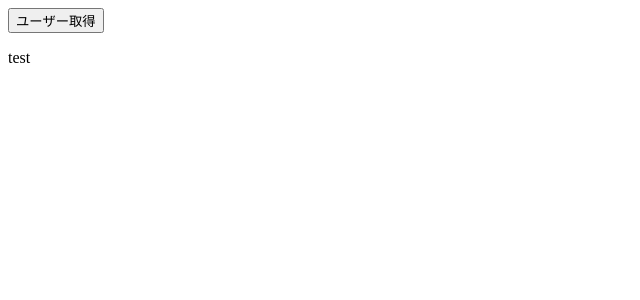
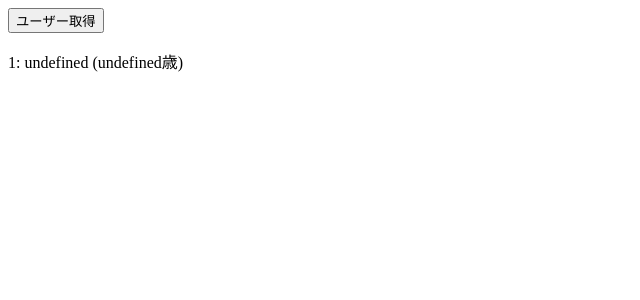
Before and after one commit to otsuboDesi/React-practice, a React (Create React App) app: page / in a window 1280 px wide. Shown: the top 300 px of the page, without its empty margins (0-640 px from the left). Built offline with nearby package versions, Linux system fonts and the light colour scheme.

Commit message:
Add: カスタムフックの実装

```diff
--- a/src/App.jsx
+++ b/src/App.jsx
@@ -1,11 +1,8 @@
-import { useState } from "react";
 import { useFetchUsers } from "./hooks/useFetchUser";
 
 export const App = () => {
-  const { userList, onClickFetchUser } = useFetchUsers();
+  const { userList, isError, isLoading, onClickFetchUser } = useFetchUsers();
   console.log(userList);
-  const [isLoading, setIsLoading] = useState(false);
-  const [isError, setIsError] = useState(false);
 
   return (
     <div>
@@ -16,10 +13,9 @@ export const App = () => {
       {isLoading ? (
         <p>データ取得中です</p>
       ) : (
-        // userList.map((user) => (
-        //   <p key={user.id}>{`${user.id}: ${user.name} (${user.age}歳)`}</p>
-        // ))
-        <p>test</p>
+        userList.map((user) => (
+          <p key={user.id}>{`${user.id}: ${user.name} (${user.age}歳)`}</p>
+        ))
       )}
     </div>
   );
--- a/src/hooks/useFetchUser.js
+++ b/src/hooks/useFetchUser.js
@@ -1,31 +1,35 @@
 import { useState } from "react";
+import axios from "axios";
 
 export const useFetchUsers = () => {
   const [userList, setUserList] = useState([{ id: 1 }]);
+  const [isLoading, setIsLoading] = useState(false);
+  const [isError, setIsError] = useState(false);
 
   // ユーザー取得ボタン押下アクション
-  const onClickFetchUser = () => alert("run function");
-  // // ボタン押下時にローディングフラグ on、エラーフラグ off
-  // setIsLoading(true);
-  // setIsError(false);
+  const onClickFetchUser = () => {
+    // ボタン押下時にローディングフラグ on、エラーフラグ off
+    setIsLoading(true);
+    setIsError(false);
 
-  // // API の実行
-  // axios
-  //   .get("https://example.com/users")
-  //   .then((result) => {
-  //     // 苗字と名前を結合するように変換
-  //     const users = result.data.map((user) => ({
-  //       id: user.id,
-  //       name: `${user.lastname} ${user.firstname}`,
-  //       age: user.age,
-  //     }));
-  //     // ユーザー一覧 State を更新
-  //     setUserList(users);
-  //   })
-  //   // エラーの場合はエラーフラグを on
-  //   .catch(() => setIsError(true))
-  //   // 処理完了後はローディングフラグを off
-  //   .finally(() => setIsLoading(false));
+    // API の実行
+    axios
+      .get("https://example.com/users")
+      .then((result) => {
+        // 苗字と名前を結合するように変換
+        const users = result.data.map((user) => ({
+          id: user.id,
+          name: `${user.lastname} ${user.firstname}`,
+          age: user.age,
+        }));
+        // ユーザー一覧 State を更新
+        setUserList(users);
+      })
+      // エラーの場合はエラーフラグを on
+      .catch(() => setIsError(true))
+      // 処理完了後はローディングフラグを off
+      .finally(() => setIsLoading(false));
+  };
 
-  return { userList, onClickFetchUser };
+  return { userList, isError, isLoading, onClickFetchUser };
 };
```
